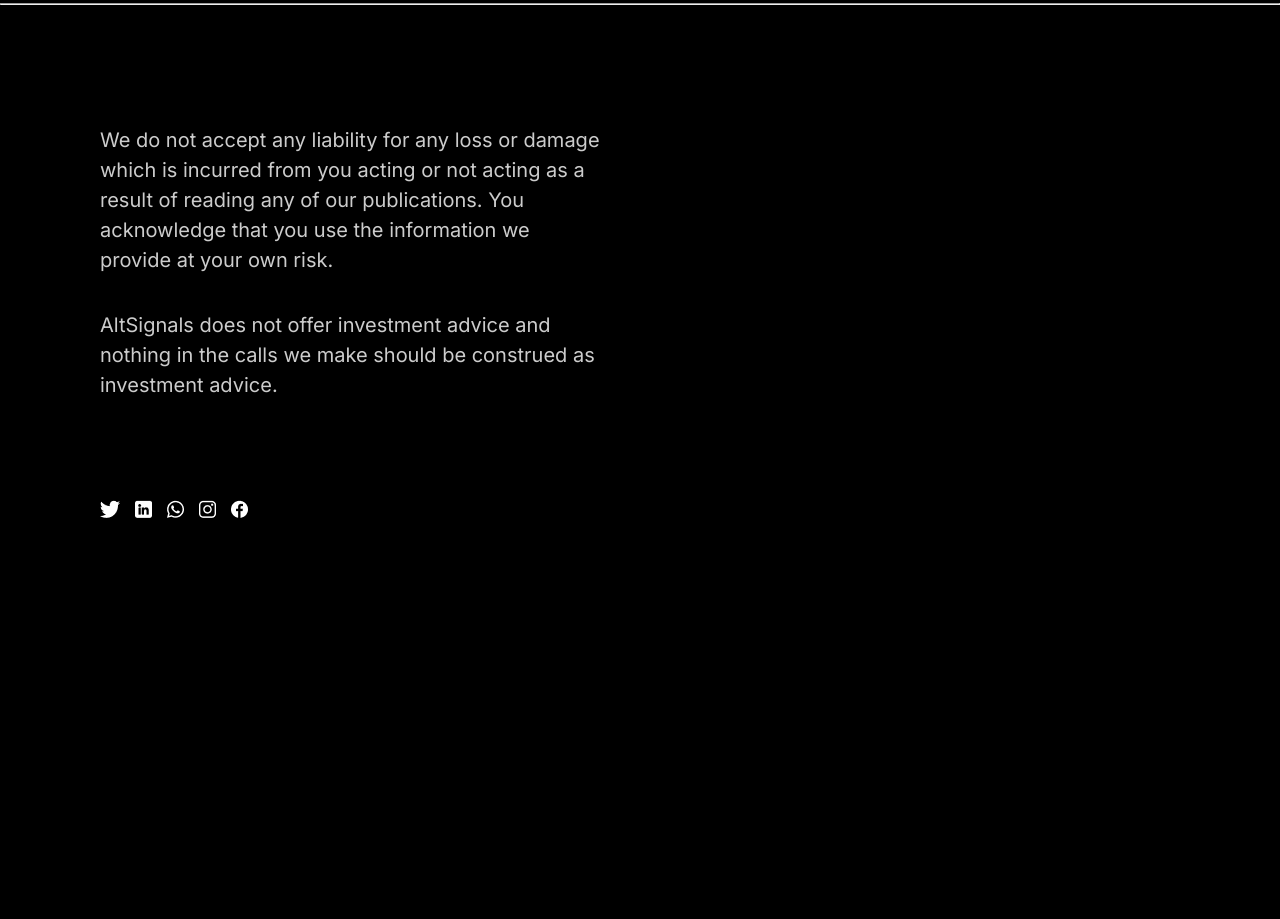
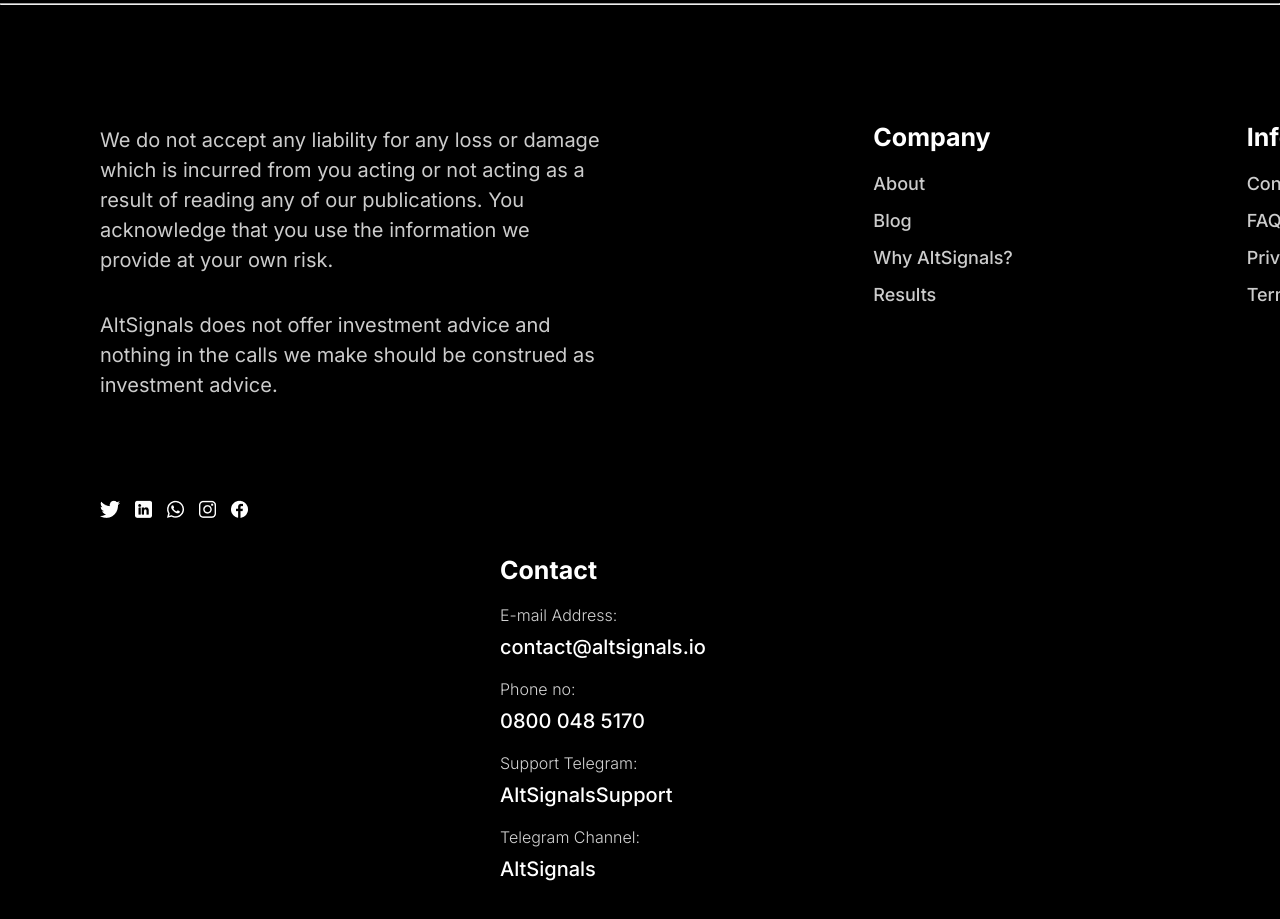
Before and after one commit to janvibhalgamiya/Starling-Signal, a plain HTML site: page index.html in a window 1280 px wide. Shown: the part 4760-5679 px from the top of the page. Before the commit the page ends 5398 px from the top, so only its background shows below. Drawn offline with Linux system fonts and the light colour scheme.

Commit message:
Starling Signals

```diff
--- a/index.html
+++ b/index.html
@@ -195,25 +195,25 @@
         </div>
 
         <!-- Company Column -->
-        <!-- <div class="footer-column">
+         <div class="footer-column">
             <h3>Company</h3>
             <a href="#">About</a>
             <a href="#">Blog</a>
             <a href="#">Why AltSignals?</a>
             <a href="#">Results</a>
-        </div> -->
+        </div>
 
         <!-- Info Column -->
-        <!-- <div class="footer-column">
+        <div class="footer-column">
             <h3>Info</h3>
             <a href="#">Contact</a>
             <a href="#">FAQs</a>
             <a href="#">Privacy Policy</a>
             <a href="#">Terms of Service</a>
-        </div> -->
+        </div>
 
         <!-- Contact Column -->
-        <!-- <div class="footer-column">
+        <div class="footer-column">
             <h3>Contact</h3>
 
             <div class="contact-item">
@@ -235,7 +235,7 @@
                 <div class="contact-label">Telegram Channel:</div>
                 <div class="contact-value">AltSignals</div>
             </div>
-        </div> -->
+        </div>
     </div>
 </footer>
   </body>
--- a/style.css
+++ b/style.css
@@ -380,7 +380,7 @@ nav::after {
 
 /* Features box */
 .features-box {
-  background-color:#0F0F0F;
+  background-color: #0f0f0f;
   width: 811px;
   /* height: 614px; */
   border: 3px solid #333333;
@@ -460,7 +460,7 @@ nav::after {
 
 .right-content p {
   /* width: 780px; */
-  color: #A6AAB2;
+  color: #a6aab2;
   font-size: 20px;
   font-weight: 400;
   margin-bottom: 20px;
@@ -488,38 +488,38 @@ nav::after {
 
 /* Crypto section css */
 
-.crypto{
+.crypto {
   display: flex;
   width: 1200px;
   margin: 90px;
 }
 
-.parts{
+.parts {
   /* width: 664px; */
   height: 621px;
   padding: 90px;
 }
-.Trade{
+.Trade {
   /* width: 882px; */
   /* height: 57px; */
   padding-top: 285px;
 }
-.Trade h1{
+.Trade h1 {
   width: 882px;
   height: 57px;
   font-size: 38px;
   font-weight: 600;
   line-height: 150%;
 }
-.Trade p{
+.Trade p {
   width: 882px;
   height: 81px;
   font-size: 18px;
   font-weight: 400;
   line-height: 150%;
-  color: #A6AAB2;
+  color: #a6aab2;
 }
-.Trade button{
+.Trade button {
   background: linear-gradient(45deg, #007bff, #0056b3);
   width: 155px;
   height: 56px;
@@ -534,45 +534,45 @@ nav::after {
   transition: all 0.3s ease;
 }
 
-.Trade button:hover{
+.Trade button:hover {
   transform: translateY(-2px);
   box-shadow: 0 8px 25px rgba(0, 123, 255, 0.3);
 }
 
-.cryptoo{
+.cryptoo {
   display: flex;
   width: 1200px;
   margin: 90px;
   margin-bottom: 250px;
 }
 
-.partss{
+.partss {
   /* width: 664px; */
   height: 621px;
   padding: 90px;
 }
-.Tradee{
+.Tradee {
   /* width: 882px; */
   /* height: 57px; */
   padding-top: 285px;
   margin-left: 100px;
 }
-.Tradee h1{
+.Tradee h1 {
   width: 880px;
   height: 57px;
   font-size: 38px;
   font-weight: 600;
   line-height: 150%;
 }
-.Tradee p{
+.Tradee p {
   width: 880px;
   height: 81px;
   font-size: 18px;
   font-weight: 400;
   line-height: 150%;
-  color: #A6AAB2;
+  color: #a6aab2;
 }
-.Tradee button{
+.Tradee button {
   background: linear-gradient(45deg, #007bff, #0056b3);
   width: 155px;
   height: 56px;
@@ -587,7 +587,7 @@ nav::after {
   transition: all 0.3s ease;
 }
 
-.Tradee button:hover{
+.Tradee button:hover {
   transform: translateY(-2px);
   box-shadow: 0 8px 25px rgba(0, 123, 255, 0.3);
 }
@@ -617,19 +617,25 @@ nav::after {
 
 /* Column headings */
 .footer-column h3 {
-  font-size: 18px;
+  font-size: 25px;
+  font-weight: 700;
+  line-height: 100%;
   margin-bottom: 20px;
   color: white;
+  margin-left: 400px;
 }
 
 /* Links in footer */
 .footer-column a {
+  width: 200px;
   color: #cccccc;
   text-decoration: none;
   display: block;
   margin-bottom: 10px;
-  font-size: 14px;
-
+  font-size: 18px;
+  font-weight: 500;
+  margin-left: 400px;
+  line-height: 150%;
 }
 
 .footer-column a:hover {
@@ -645,7 +651,6 @@ nav::after {
   font-weight: 400;
   line-height: 150%;
   margin-bottom: 15px;
-
 }
 
 /* Social media icons */
@@ -665,6 +670,8 @@ nav::after {
   justify-content: center;
   color: white;
   font-size: 20px;
+  margin-left: 400px;
+
 }
 
 .social-icons a:hover {
@@ -677,12 +684,20 @@ nav::after {
 }
 
 .contact-label {
-  color: #888;
-  font-size: 12px;
+  color: #D2D2D2;
+  width: 227px;
+  font-size: 16px;
+  font-weight: 300;
   margin-bottom: 5px;
+  margin-left: 400px;
+  line-height: 150%;
 }
 
 .contact-value {
+  width: 206px;
   color: white;
-  font-size: 14px;
+  font-size: 20px;
+  margin-left: 400px;
+  font-weight: 500;
+  line-height: 150%;
 }
```
